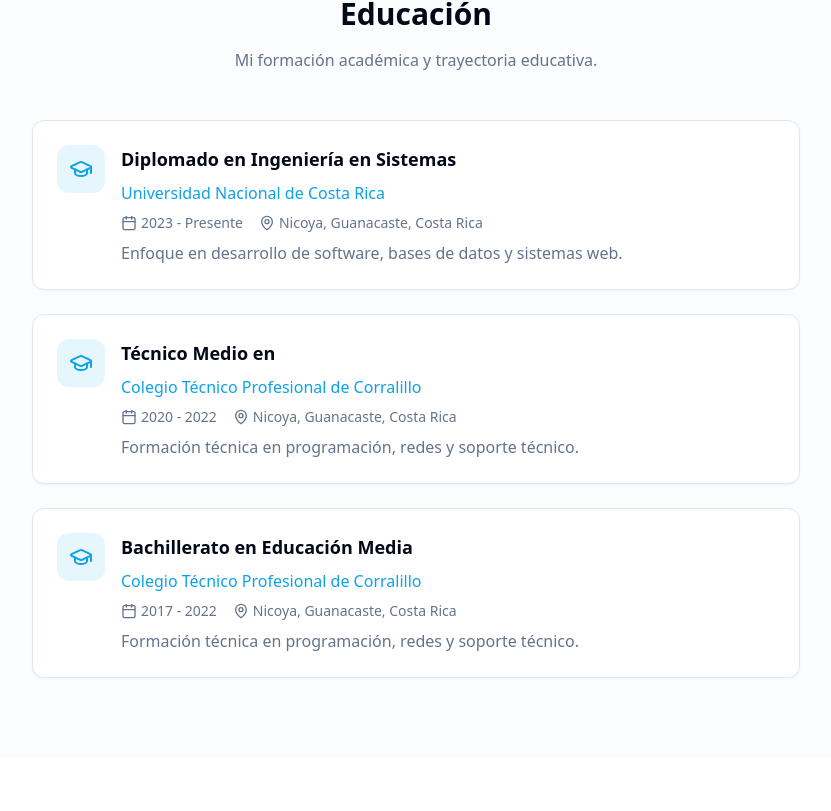
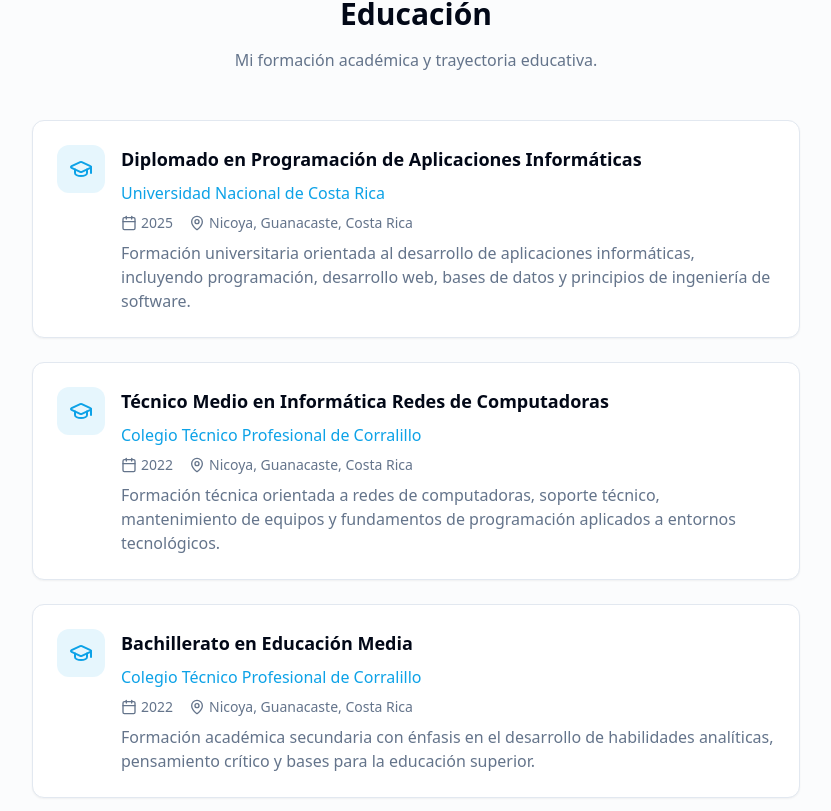
Before and after one commit to BrendaObando/Laboratorio01_SitioWeb, a React (Vite) app in the folder lab01_sitioweb/: page / in a window 1280 px wide. Shown: the part 869-1680 px from the top of the page, without its empty margins (224-1055 px from the left). Built offline with nearby package versions, Linux system fonts and the light colour scheme.

Commit message:
actualizaciones

```diff
--- a/lab01_sitioweb/src/components/sections/education.tsx
+++ b/lab01_sitioweb/src/components/sections/education.tsx
@@ -4,24 +4,24 @@ import { Card, CardContent } from "@/components/ui/card"
 const educationData = [
   {
     institution: "Universidad Nacional de Costa Rica",
-    degree: "Diplomado en Ingeniería en Sistemas",
-    period: "2023 - Presente",
+    degree: "Diplomado en Programación de Aplicaciones Informáticas",
+    period: "2025",
     location: "Nicoya, Guanacaste, Costa Rica",
-    description: "Enfoque en desarrollo de software, bases de datos y sistemas web.",
+    description: "Formación universitaria orientada al desarrollo de aplicaciones informáticas, incluyendo programación, desarrollo web, bases de datos y principios de ingeniería de software.",
   },
   {
     institution: "Colegio Técnico Profesional de Corralillo",
-    degree: "Técnico Medio en ",
-    period: "2020 - 2022",
+    degree: "Técnico Medio en Informática Redes de Computadoras",
+    period: "2022",
     location: "Nicoya, Guanacaste, Costa Rica",
-    description: "Formación técnica en programación, redes y soporte técnico.",
+    description: "Formación técnica orientada a redes de computadoras, soporte técnico, mantenimiento de equipos y fundamentos de programación aplicados a entornos tecnológicos.",
   },
   {
     institution: "Colegio Técnico Profesional de Corralillo",
     degree: "Bachillerato en Educación Media",
-    period: "2017 - 2022",
+    period: "2022",
     location: "Nicoya, Guanacaste, Costa Rica",
-    description: "Formación técnica en programación, redes y soporte técnico.",
+    description: "Formación académica secundaria con énfasis en el desarrollo de habilidades analíticas, pensamiento crítico y bases para la educación superior.",
   },
 ]
 
--- a/lab01_sitioweb/src/components/sections/languages.tsx
+++ b/lab01_sitioweb/src/components/sections/languages.tsx
@@ -27,7 +27,7 @@ export function LanguagesSection() {
           </p>
         </div>
 
-        <div className="grid sm:grid-cols-2 lg:grid-cols-3 gap-6 max-w-4xl mx-auto">
+        <div className="grid sm:grid-cols-2 gap-6 max-w-4xl mx-auto">
           {languagesData.map((item, index) => (
             <Card
               key={index}
```
